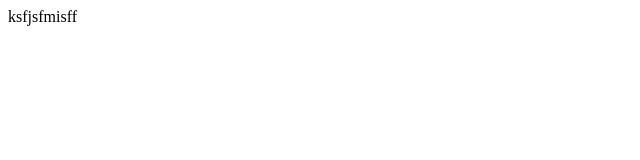
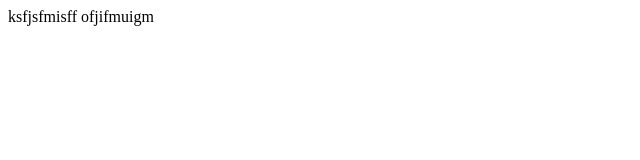
Before and after one commit to anaswaris0408-ai/practicing, a plain HTML site: page index.html in a window 1280 px wide. Shown: the whole page, without its empty margins (0-640 px from the left). Drawn offline with Linux system fonts and the light colour scheme.

Commit message:
feature commit

```diff
--- a/index.html
+++ b/index.html
@@ -7,5 +7,6 @@
 </head>
 <body>
     ksfjsfmisff
+    ofjifmuigm
 </body>
 </html>
```
